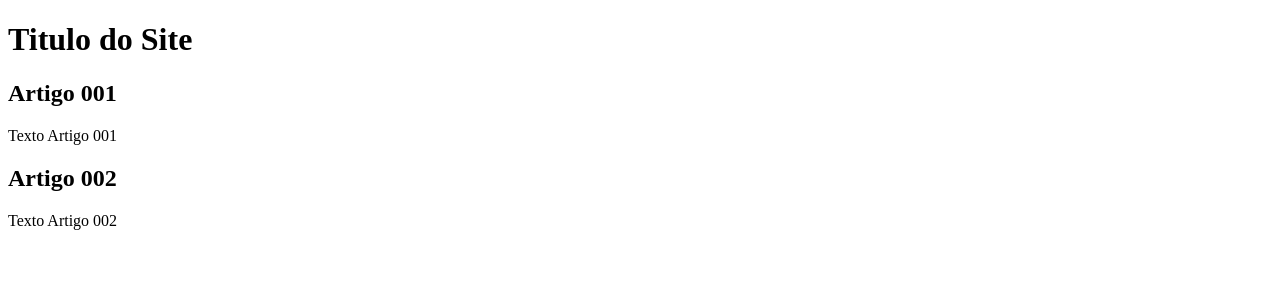
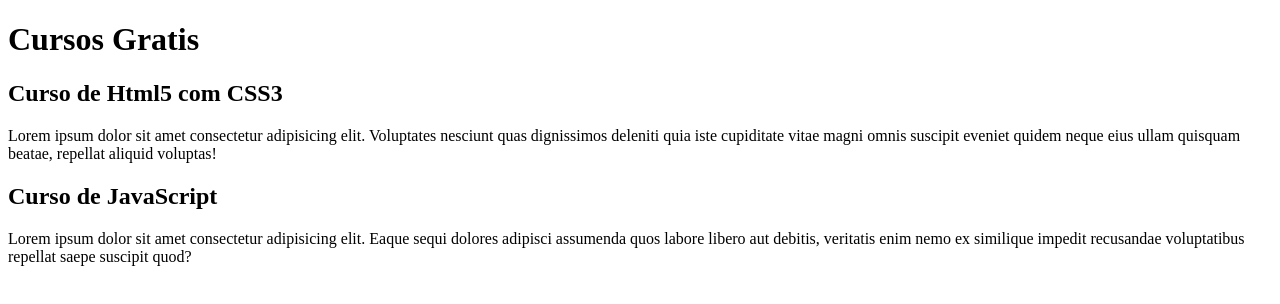
Before and after one commit to MateusBarboza99/projeto-site, a plain HTML site: page index.html in a window 1280 px wide. Drawn offline with Linux system fonts and the light colour scheme.

Commit message:
comecei a escrever o conteúdo

```diff
--- a/index.html
+++ b/index.html
@@ -8,15 +8,15 @@
 </body>
     <main>
         <header>
-              <h1>Titulo do Site</h1>
+              <h1>Cursos Gratis</h1>
         </header>
         </article>
-             <h2>Artigo 001</h2>
-             <p>Texto Artigo 001</p>
+             <h2>Curso de Html5 com CSS3</h2>
+             <p>Lorem ipsum dolor sit amet consectetur adipisicing elit. Voluptates nesciunt quas dignissimos deleniti quia iste cupiditate vitae magni omnis suscipit eveniet quidem neque eius ullam quisquam beatae, repellat aliquid voluptas!</p>
     </article>
     </article>
-          <h2>Artigo 002</h2>
-          <p>Texto Artigo 002</p>
+          <h2>Curso de JavaScript</h2>
+          <p>Lorem ipsum dolor sit amet consectetur adipisicing elit. Eaque sequi dolores adipisci assumenda quos labore libero aut debitis, veritatis enim nemo ex similique impedit recusandae voluptatibus repellat saepe suscipit quod?</p>
         </article>
     </main>
 </body>
```
